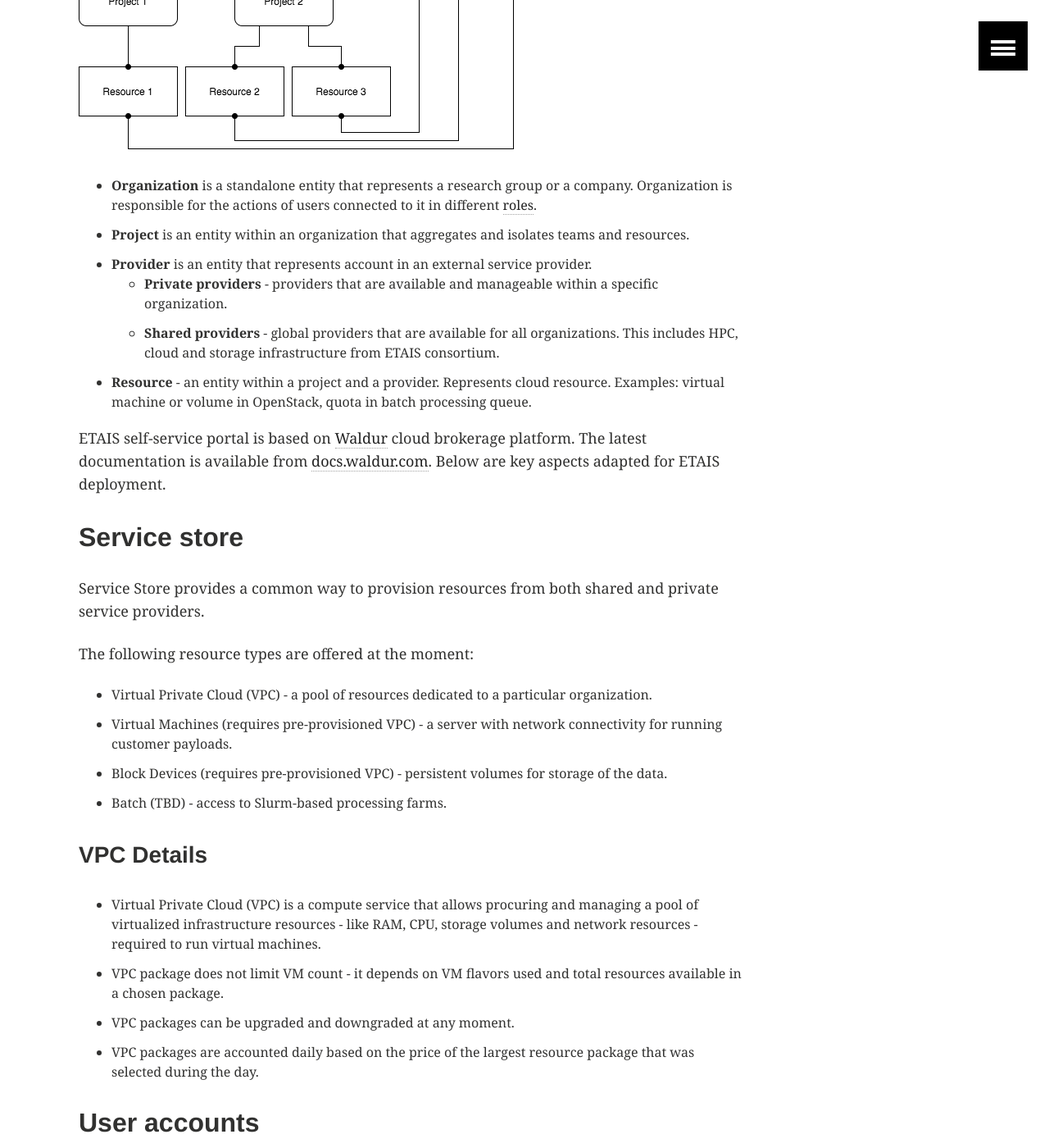
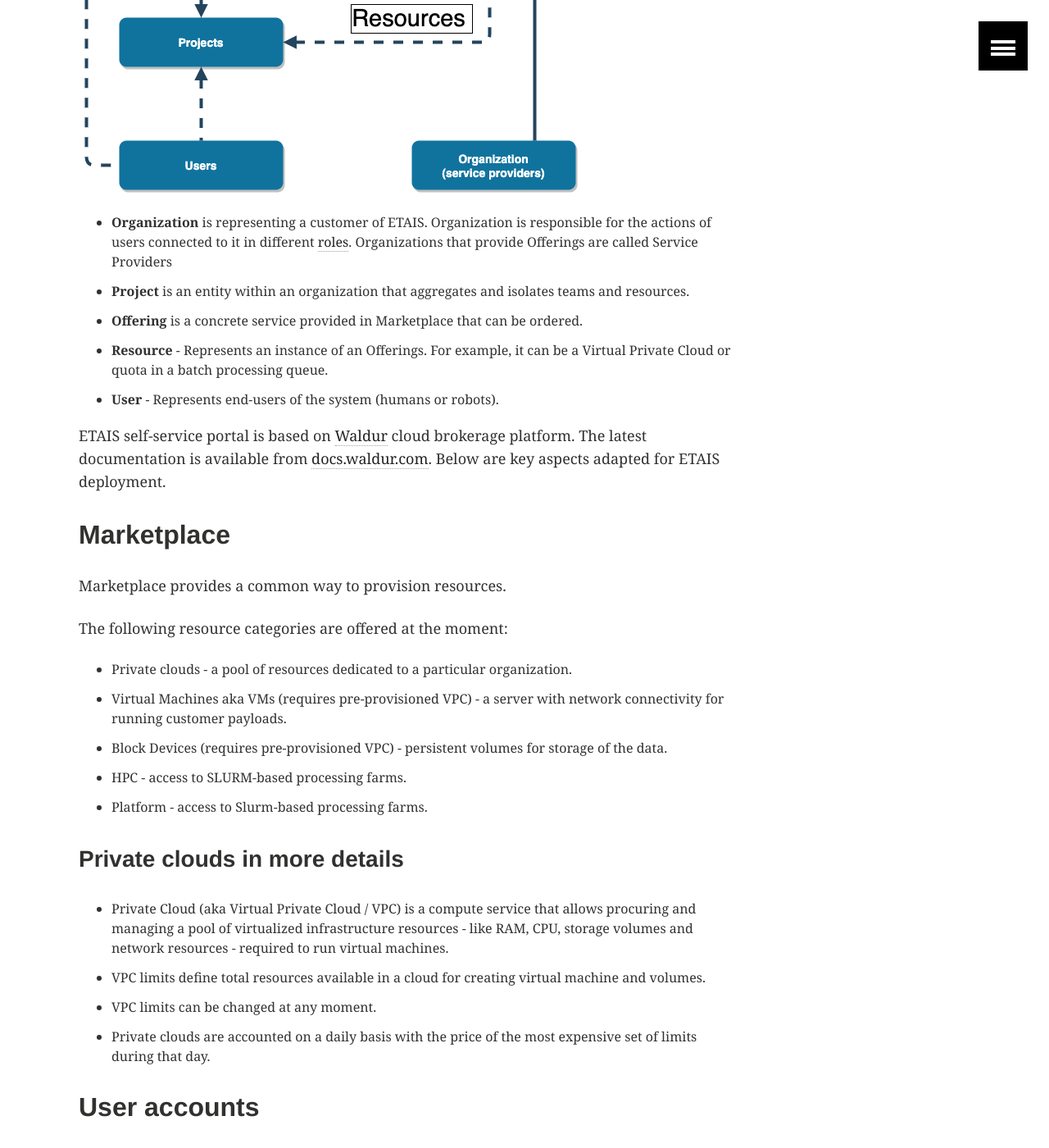
Before and after one commit to etais-ee/etais-web, a Jekyll site: the page built from using/self_service.md, in a window 1280 px wide and 1400 px high, scrolled down 1473 px. Shown: the whole window at 82% size. Built offline with Jekyll 4.4.1, drawn with Linux system fonts in a browser that asks for light colours; some of the changed text lies outside the part shown.

Commit message:
Partial update of documentation with latest changes

```diff
--- a/using/self_service.md
+++ b/using/self_service.md
@@ -25,34 +25,35 @@ The main concepts are as follows:
 
 ![Overview](../images/etais-structure.png)
 
-* **Organization** is a standalone entity that represents a research group or a company. Organization is responsible for the
-actions of users connected to it in different [roles](#roles).
+* **Organization** is representing a customer of ETAIS. Organization is responsible for the
+actions of users connected to it in different [roles](#roles). Organizations that provide Offerings are called
+Service Providers
 * **Project** is an entity within an organization that aggregates and isolates teams and resources.
-* **Provider** is an entity that represents account in an external service provider.
-  * **Private providers** - providers that are available and manageable within a specific organization.
-  * **Shared providers** - global providers that are available for all organizations. This includes HPC, cloud and storage infrastructure from ETAIS consortium.
-* **Resource** - an entity within a project and a provider. Represents cloud resource. Examples: virtual machine or volume in OpenStack, quota in batch processing queue.
+* **Offering** is a concrete service provided in Marketplace that can be ordered.
+* **Resource** - Represents an instance of an Offerings. For example, it can be a Virtual Private Cloud or quota in a batch processing queue.
+* **User** - Represents end-users of the system (humans or robots).
 
 ETAIS self-service portal is based on [Waldur](https://waldur.com) cloud brokerage platform. The latest documentation is available from
 [docs.waldur.com](http://docs.waldur.com). Below are key aspects adapted for ETAIS deployment.
 
-## Service store
+## Marketplace
 
-Service Store provides a common way to provision resources from both shared and private service providers.
+Marketplace provides a common way to provision resources.
 
-The following resource types are offered at the moment:
+The following resource categories are offered at the moment:
 
-* Virtual Private Cloud (VPC) - a pool of resources dedicated to a particular organization.
-* Virtual Machines (requires pre-provisioned VPC) - a server with network connectivity for running customer payloads.
+* Private clouds - a pool of resources dedicated to a particular organization.
+* Virtual Machines aka VMs (requires pre-provisioned VPC) - a server with network connectivity for running customer payloads.
 * Block Devices (requires pre-provisioned VPC) - persistent volumes for storage of the data.
-* Batch (TBD) - access to Slurm-based processing farms.
+* HPC - access to SLURM-based processing farms.
+* Platform - access to Slurm-based processing farms.
 
-### VPC Details
-* Virtual Private Cloud (VPC) is a compute service that allows procuring and managing a pool of virtualized infrastructure
+### Private clouds in more details
+* Private Cloud (aka Virtual Private Cloud / VPC) is a compute service that allows procuring and managing a pool of virtualized infrastructure
 resources - like RAM, CPU, storage volumes and network resources - required to run virtual machines.
-* VPC package does not limit VM count - it depends on VM flavors used and total resources available in a chosen package.
-* VPC packages can be upgraded and downgraded at any moment.
-* VPC packages are accounted daily based on the price of the largest resource package that was selected during the day.
+* VPC limits define total resources available in a cloud for creating virtual machine and volumes.
+* VPC limits can be changed at any moment.
+* Private clouds are accounted on a daily basis with the price of the most expensive set of limits during that day.
 
 ## User accounts
 ETAIS self-service portal supports user accounts coming from [TaaT](http://taat.edu.ee) federated identity system,
@@ -90,7 +91,6 @@ User roles are hierarchical in a way that organization owners can do everything
 * Can access organization workspace.
 * Can invite other users to participate in the organization.
 * Can create and manage projects, including policies and cost limitations.
-* Can manage resource providers and set their availability within projects.
 * Can do everything that project managers and system administrators can do.
 
 ### Project Managers
@@ -155,12 +155,11 @@ Organization workspace allows to manage projects, subscriptions to resource prov
 Menu entries available within organization workspace:
 
 * **Dashboard**: overview of managed resources and projects
-* **Providers**: resource providers management (system and provisioned providers)
 * **Projects**: projects management
-* **Service store**: catalog of resources and providers, available for provisioning
+* **Marketplace**: catalog of Offerings available for provisioning
 * **Analytics**: resource usage reports
 * **Audit logs**: event logs related to organization, its projects and resources
-* **Team**: management of organization members and their project/role accreditations
+* **Team**: management of organization members and their project/role affiliations
 * **Accounting**: resource usage accounting information
 * **Manage**: management of organization details
 
@@ -202,7 +201,7 @@ Project workspace provides tools and information required for day-to-day work an
 Menu entries available within project dashboard:
 
 * **Dashboard**: overview of project resources and latest events
-* **Service store**: catalog of resources and providers, available for provisioning
+* **Marketplace**: catalog of Offerings available for provisioning
 * **Resources**: provisioned resource listings and management views by resource category (VMs, Private Clouds, Storage, etc.)
 * **Audit logs**: event logs related to project and its resources
 * **Team**: project team management
@@ -212,7 +211,7 @@ Virtual Private Cloud resource package can be added by selecting "Resources" and
 
 ![Add VPC](../images/project-vpc-add.png)
 
-> *NB! There are several Virtual Private Cloud providers available from the Service Store. You need to provision at least one VPC package
+> *NB! There are several Virtual Private Cloud providers available from the Marketplace. You need to provision at least one VPC package
 from suitable provider in order to be able to create virtual machines.*
 
 ![Selecting VPC provider](../images/project-vpc-add-provider-select.png)
@@ -315,7 +314,7 @@ It is required to enter Security Group name and to add at least one rule. We rec
 
 > *In order to be able to use batch queues in ETAIS you need to setup your FreeIPA profile. You can do it in [your profile](https://minu.etais.ee/#/profile/freeipa-account/).*
 
-Batch resource allocation in one of ETAIS HPC centers can be created by selecting "Batch processing" from Service Store
+Batch resource allocation in one of ETAIS HPC centers can be created by selecting "Batch processing" from Marketplace
 or by going to "Resources: Batch processing" and clicking on "Create" button.
 
 ![Configuring a new batch allocation](../images/project-batch-list.png)
```
Also changed, not shown: images/etais-structure.png.
